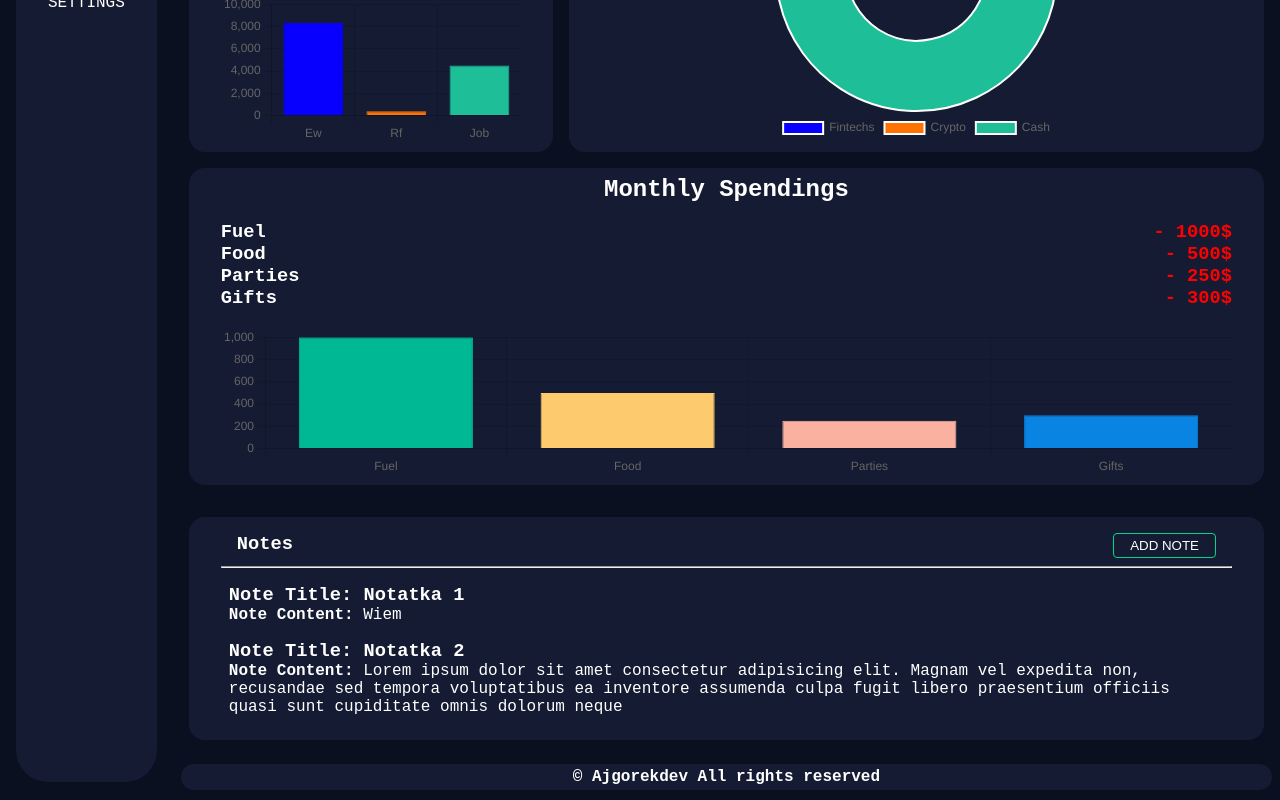
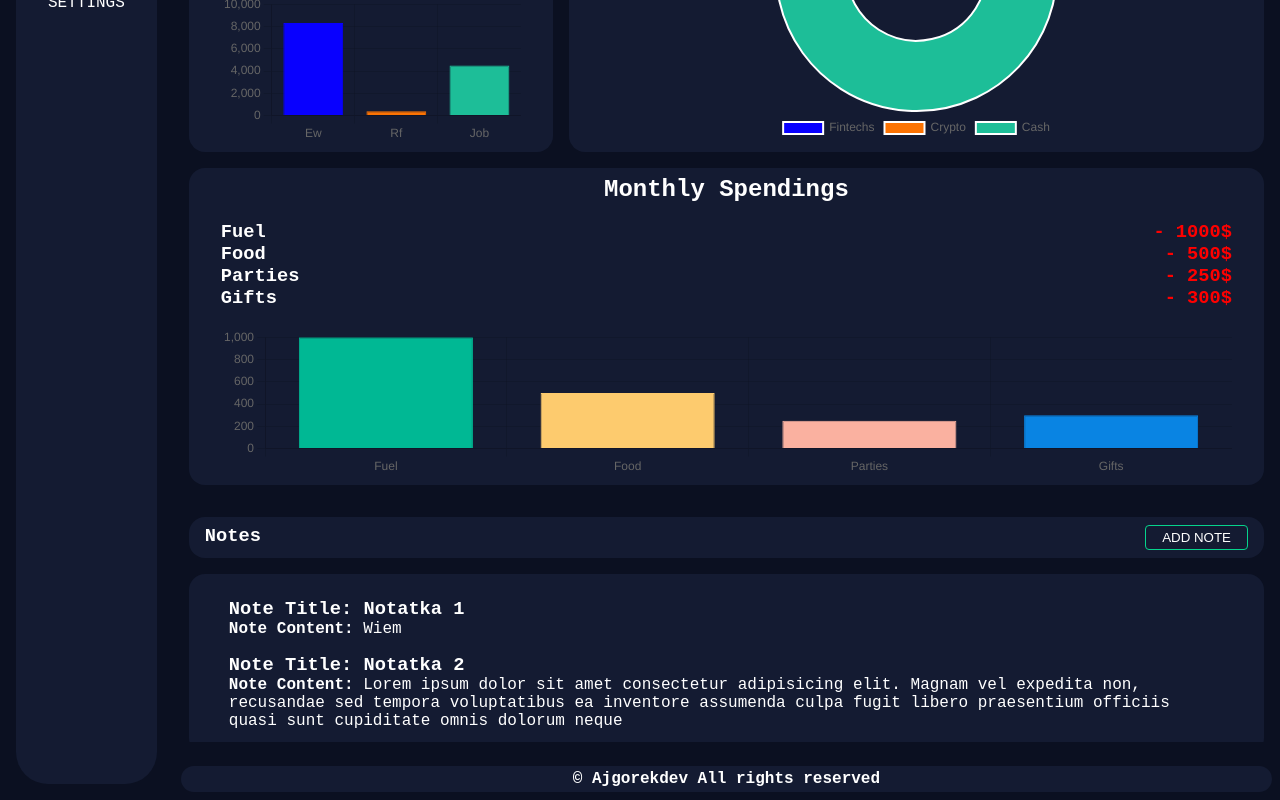
Before and after one commit to Ajgorek04/Financial-Dashboard_NEXTJS, a Next.js app: page / in a window 1280 px wide. Shown: the part 369-1169 px from the top of the page. Built offline with nearby package versions, Linux system fonts and the light colour scheme.

Commit message:
adding space between note btn and note list

```diff
--- a/src/app/components/Notes/Notes.jsx
+++ b/src/app/components/Notes/Notes.jsx
@@ -28,12 +28,12 @@ export function Notes() {
 
   return (
     <div className={styles.notes}>
-      <FinancialBox>
       <div className={styles.addNote}>
         <h3>Notes</h3>
         <button onClick={() => setIsShownNote(true)}>ADD NOTE</button>
       </div>
-        <hr />
+      <div className={styles.notesList}>
+        <FinancialBox>
           <ul className={styles.noteList}>
             {notes.map((note) => {
               return (
@@ -47,6 +47,8 @@ export function Notes() {
             })}
           </ul>
         </FinancialBox>
+      </div>
+
       {isShownNote && (
         <AddNote setIsShownNote={setIsShownNote} addNewNote={addNewNote} />
       )}
--- a/src/app/components/Notes/Notes.module.css
+++ b/src/app/components/Notes/Notes.module.css
@@ -2,16 +2,22 @@
   flex: 1;
   display: flex;
   max-width: 100%;
-  overflow-y: scroll;
-  background-color: #141b32;
   border-radius: 1rem;
   max-height: 225px;
+  flex-direction: column;
+  gap: 1rem;
 }
 
 .addNote {
   padding: 0.5rem 1rem;
   display: flex;
   justify-content: space-between;
+  background-color: #141b32;
+  border-radius: 1rem;
+}
+
+.notesList {
+  overflow-y: auto;
 }
 
 .addNote button {
```
Lines whose indentation alone changed are shown as unchanged.
